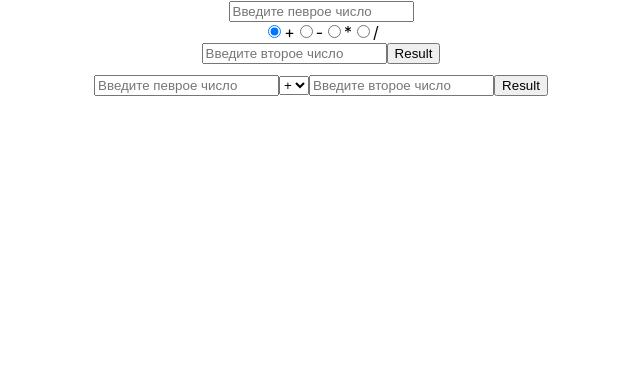
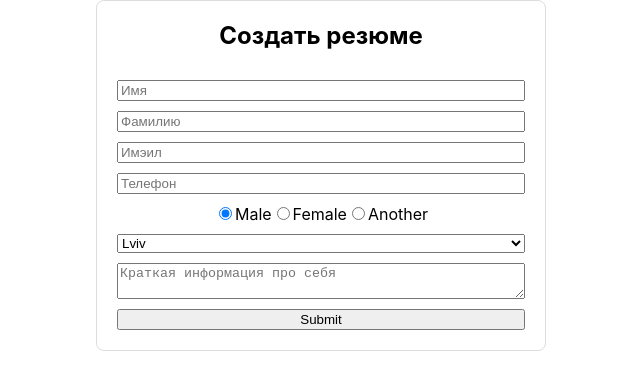
Before and after one commit to Deny2503/my-first-app, a React (Create React App) app: page / in a window 1280 px wide. Shown: the top 390 px of the page, without its empty margins (319-959 px from the left). Built offline with nearby package versions, Linux system fonts and the light colour scheme.

Commit message:
add MyResume

```diff
--- /dev/null
+++ b/src/components/MyResume.css
@@ -0,0 +1,25 @@
+.resume-form-wrapper {
+  max-width: 450px;
+  margin: 0 auto;
+}
+
+.resume-form {
+  display: flex;
+  flex-direction: column;
+  gap: 10px;
+  border: 1px solid #ddd;
+  border-radius: 8px;
+  padding: 20px;
+}
+
+.resume-form h2 {
+  margin-top: 0;
+}
+
+.resume-result {
+  margin-top: 30px;
+  background: #fafafa;
+  border: 1px solid #eee;
+  border-radius: 8px;
+  padding: 20px;
+}
--- /dev/null
+++ b/src/components/MyResume.js
@@ -0,0 +1,68 @@
+import { useState } from "react";
+import './MyResume.css';
+
+function MyResume() {
+    const [firstName, setFirstName] = useState("");
+    const [lastName, setLastName] = useState("");
+    const [email, setEmail] = useState("");
+    const [phone, setPhone] = useState("");
+    const [gender, setGender] = useState("Male");
+    const [city, setCity] = useState("Львів");
+    const [about, setAbout] = useState("");
+    const [showResume, setShowResume] = useState(false);
+
+    const handleSubmit = e => {
+        e.preventDefault();
+        setShowResume(true);
+    }
+    return(
+        <div className="resume-form-wrapper">
+            <form onSubmit={handleSubmit} className="resume-form">
+                <h2>Создать резюме</h2>
+                <input type="text" value={firstName} onChange={e => setFirstName(e.target.value)} placeholder="Имя" required />
+                <input type="text" value={lastName} onChange={e => setLastName(e.target.value)} placeholder="Фамилию" required />
+                <input type="email" value={email} onChange={e => setEmail(e.target.value)} placeholder="Имэил" required />
+                <input type="tel" value={phone} onChange={e => setPhone(e.target.value)} placeholder="Телефон" required />
+                <div>
+                    <label>
+                        <input type="radio" name="gender" value="Male" checked={gender === 'Male'} onChange={e => setGender(e.target.value)} />
+                        Male
+                    </label>
+                    <label>
+                        <input type="radio" name="gender" value="Female" checked={gender === 'Female'} onChange={e => setGender(e.target.value)} />
+                        Female
+                    </label>
+                    <label>
+                        <input type="radio" name="gender" value="Another" checked={gender === 'Another'} onChange={e => setGender(e.target.value)} />
+                        Another
+                    </label>
+                </div>
+                <select value={city} onChange={e => setCity(e.target.value)}>
+                    <option value="Lviv">Lviv</option>
+                    <option value="Kiev">Kiev</option>
+                    <option value="Kharkiv">Kharkiv</option>
+                    <option value="Odessa">Odessa</option>
+                    <option value="Donetsk">Donetsk</option>
+                    <option value="Another">Another</option>
+                </select>
+                <textarea value={about} onChange={e => setAbout(e.target.value)} placeholder="Краткая информация про себя" />
+                <button type="Submit">Submit</button>
+                </form>
+
+                {showResume && (
+                    <div className="resume-result">
+                        <h2>Резюме</h2>
+                        <p><b>Ім’я:</b> {firstName}</p>
+                        <p><b>Прізвище:</b> {lastName}</p>
+                        <p><b>Email:</b> {email}</p>
+                        <p><b>Телефон:</b> {phone}</p>
+                        <p><b>Стать:</b> {gender}</p>
+                        <p><b>Місто:</b> {city}</p>
+                        <p><b>Про себе:</b><br />{about}</p>
+                    </div>
+                )}
+        </div>
+    )
+}
+
+export default MyResume;
--- a/src/components/Welcome.js
+++ b/src/components/Welcome.js
@@ -3,14 +3,16 @@ import Hello from './Hello.js'
 import Test from './Test.js'
 import Calc from './Calc.js'
 import Calc1 from './Calc1.js'
+import MyResume from "./MyResume.js";
 
 function Welcome() {
     return (
         <>
-            {/* <Hello /> */}
-            {/* <Test /> */}
+            {/* {/* <Hello />
+            <Test />
             <Calc />
-            <Calc1 />
+            <Calc1 />  */}
+            <MyResume />
         </>
     );
 }
```
